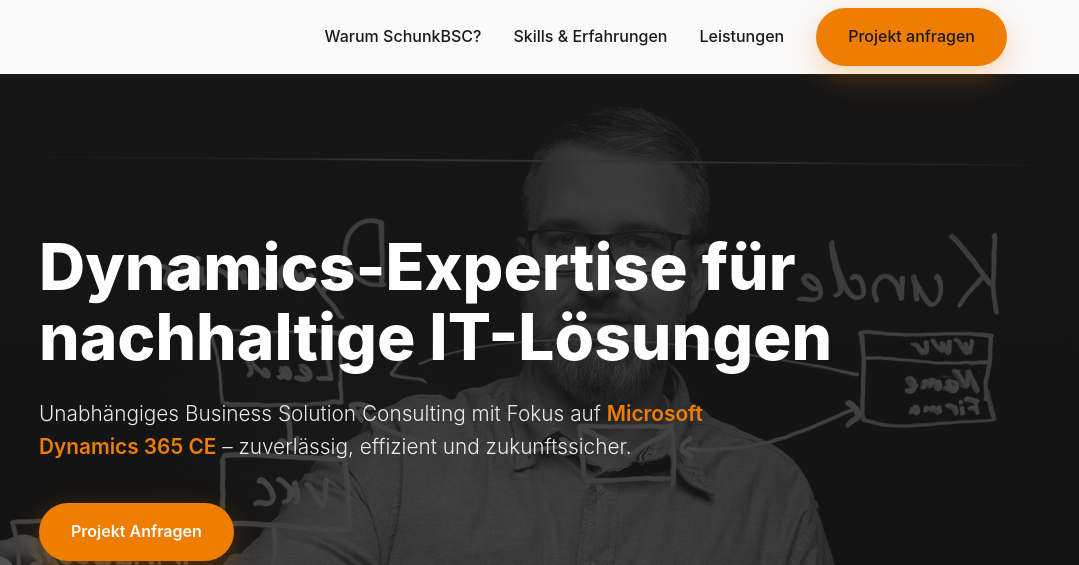
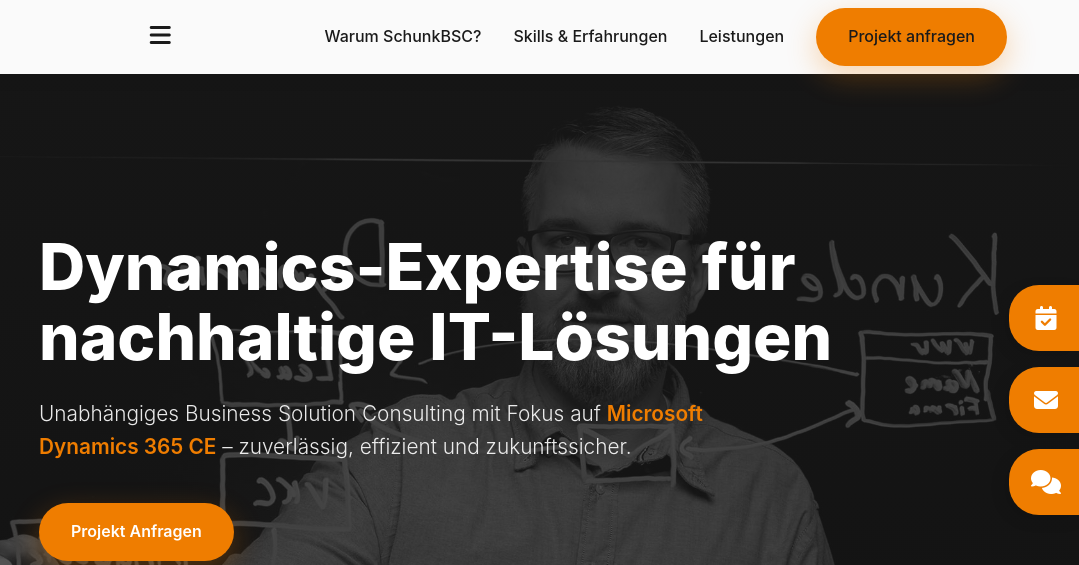
Before and after one commit to Marvinhaemke/schunk, a website: page index.html in a window 1280 px wide. Shown: the top 565 px of the page, 201-1280 px from the left. Drawn offline with nearby package versions, Linux system fonts and the light colour scheme.

Commit message:
Update index.html

```diff
--- a/index.html
+++ b/index.html
@@ -542,10 +542,102 @@
             color: var(--gray);
         }
 
+        /* Side Widgets */
+        .side-widgets {
+            position: fixed;
+            right: 0;
+            top: 50%;
+            transform: translateY(-50%);
+            display: flex;
+            flex-direction: column;
+            gap: 1rem;
+            z-index: 1000;
+            align-items: flex-end;
+            /* Anchor items to the right */
+        }
+
+        .widget-item {
+            display: flex;
+            align-items: center;
+            justify-content: flex-end;
+            text-decoration: none;
+            color: white;
+            transition: max-width 0.4s cubic-bezier(0.25, 0.46, 0.45, 0.94);
+            max-width: 70px;
+            /* Icon width + padding */
+            overflow: hidden;
+            background: var(--accent);
+            padding: 0.5rem;
+            border-top-left-radius: 30px;
+            border-bottom-left-radius: 30px;
+            box-shadow: -5px 5px 15px rgba(0, 0, 0, 0.1);
+            white-space: nowrap;
+        }
+
+        .widget-item:hover {
+            max-width: 300px;
+        }
+
+        .widget-icon {
+            width: 50px;
+            height: 50px;
+            display: flex;
+            align-items: center;
+            justify-content: center;
+            font-size: 1.5rem;
+            flex-shrink: 0;
+            margin-left: 1rem;
+        }
+
+        .widget-text {
+            font-weight: 600;
+            white-space: nowrap;
+            padding-left: 1.5rem;
+            font-size: 1rem;
+        }
+
         /* Responsive */
         @media (max-width: 768px) {
+            .side-widgets {
+                display: none;
+            }
+
+            .menu-toggle {
+                display: block;
+                /* Show hamburger on mobile */
+                z-index: 1001;
+                /* Above everything */
+                cursor: pointer;
+            }
+
             .nav-links {
-                display: none;
+                display: flex;
+                position: fixed;
+                top: 0;
+                right: -100%;
+                /* Hidden by default */
+                height: 100vh;
+                width: 70%;
+                max-width: 300px;
+                background: white;
+                flex-direction: column;
+                align-items: center;
+                justify-content: center;
+                transition: right 0.4s ease;
+                box-shadow: -5px 0 15px rgba(0, 0, 0, 0.1);
+                padding: 2rem;
+                z-index: 1000;
+            }
+
+            .nav-links.active {
+                right: 0;
+                /* Slide in */
+            }
+
+            .nav-links a {
+                margin: 1.5rem 0;
+                font-size: 1.2rem;
+                color: var(--dark);
             }
 
             .hero h1 {
@@ -721,6 +813,9 @@
             <a href="index2.html" class="logo">
                 <img src="/Schunk-BSC_Unterzeile_Logo_RGB.png" alt="Schunk BSC">
             </a>
+            <div class="menu-toggle">
+                <i class="fas fa-bars" style="font-size: 1.5rem; color: var(--dark);"></i>
+            </div>
             <div class="nav-links">
                 <a href="#features">Warum SchunkBSC?</a>
                 <a href="skills.html">Skills & Erfahrungen</a>
@@ -729,6 +824,23 @@
             </div>
         </div>
     </nav>
+
+    <!-- Side Widgets -->
+    <div class="side-widgets">
+        <a href="https://outlook.office.com/bookwithme/user/441c88dddc3541fba665735d2ffbb55f%40schunk-bsc.com?anonymous&isanonymous=true"
+            target="_blank" class="widget-item" title="Termin buchen">
+            <span class="widget-text">Termin buchen</span>
+            <div class="widget-icon"><i class="fas fa-calendar-check"></i></div>
+        </a>
+        <a href="mailto:info@schunk-bsc.com" class="widget-item" title="E-Mail schreiben">
+            <span class="widget-text">E-Mail schreiben</span>
+            <div class="widget-icon"><i class="fas fa-envelope"></i></div>
+        </a>
+        <a href="#contact" class="widget-item" title="Kontakt aufnehmen">
+            <span class="widget-text">Kontakt aufnehmen</span>
+            <div class="widget-icon"><i class="fas fa-comments"></i></div>
+        </a>
+    </div>
 
     <!-- Hero Section -->
     <section class="hero">
@@ -1107,6 +1219,33 @@
 
             lastScroll = currentScroll;
         });
+
+        // Mobile Menu Toggle
+        const menuToggle = document.querySelector('.menu-toggle');
+        const navLinks = document.querySelector('.nav-links');
+        const icon = menuToggle.querySelector('i');
+
+        menuToggle.addEventListener('click', () => {
+            navLinks.classList.toggle('active');
+
+            // Toggle icon between bars and times
+            if (navLinks.classList.contains('active')) {
+                icon.classList.remove('fa-bars');
+                icon.classList.add('fa-times');
+            } else {
+                icon.classList.remove('fa-times');
+                icon.classList.add('fa-bars');
+            }
+        });
+
+        // Close menu when clicking a link
+        document.querySelectorAll('.nav-links a').forEach(link => {
+            link.addEventListener('click', () => {
+                navLinks.classList.remove('active');
+                icon.classList.remove('fa-times');
+                icon.classList.add('fa-bars');
+            });
+        });
     </script>
 </body>
 
```
